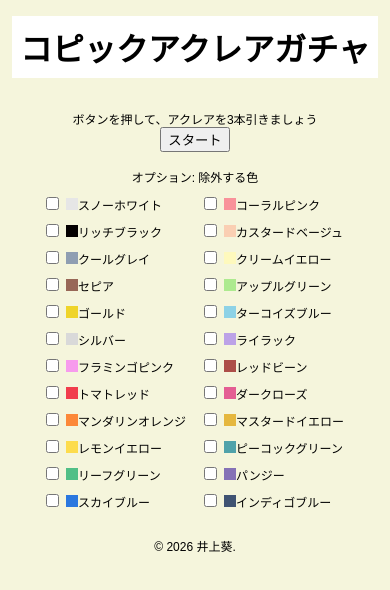
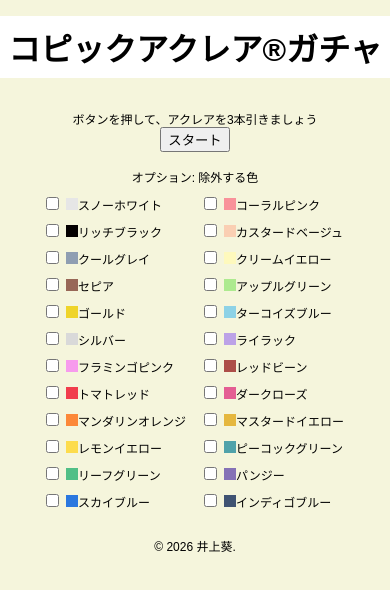
Before and after one commit to InoueAoi/ChooseCopicAcrea, a plain HTML site: page index.html in a window 390 px wide. Drawn offline with Linux system fonts and the light colour scheme; a web font is replaced by a local one.

Commit message:
商標マークの追加、heightの設定

```diff
--- a/index.html
+++ b/index.html
@@ -14,7 +14,7 @@
     <body>
         <div id="wrapper">
             <header>
-                <h1>コピックアクレアガチャ</h1>
+                <h1>コピックアクレア&reg;ガチャ</h1>
             </header>
 
             <section class="nav">
--- a/style.css
+++ b/style.css
@@ -17,7 +17,8 @@
     font-weight: 400;
     font-style: normal;
     display: block;
-    height: 100%;
+    height: auto;
+    min-height: 100%;
     margin: 0 auto;
     padding: 0;
     background-color: #f5f5dc;
@@ -119,16 +120,9 @@
 }
 /* スマホなどレスポンシブデザイン */
 @media screen and (max-width: 768px) {
-    html {
-        height: max(fit-content, 100%);
-    }
-    body {
-        height: 100%;
-    }
     div#wrapper{
         display: block;
         width: 100%;
-        height: 100%;
         font-size: 12px;
     }
     h1{
```
